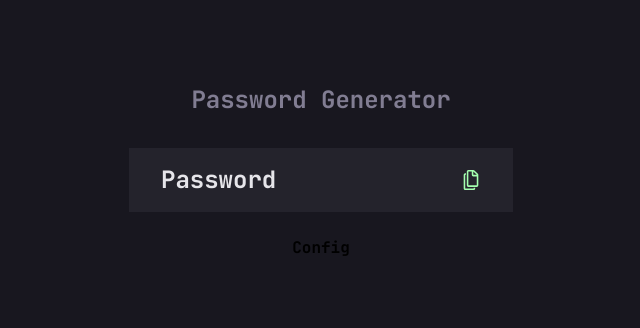
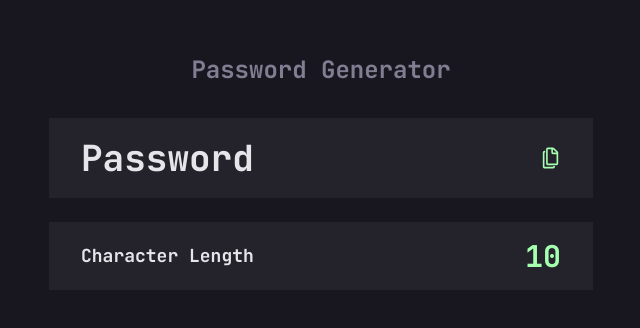
Before and after one commit to sarmaakondi/password-generator, a React (Vite) app: page / in a window 1280 px wide. Shown: the part 228-556 px from the top of the page, without its empty margins (319-959 px from the left). Built offline with nearby package versions, Linux system fonts and the light colour scheme.

Commit message:
Update the layout and font size

```diff
--- /dev/null
+++ b/src/CharacterLength.jsx
@@ -0,0 +1,10 @@
+const CharacterLength = () => {
+    return (
+        <div className="w-[34rem] flex items-center justify-between bg-componentBg px-8 py-4">
+            <h2 className="text-textColor text-lg">Character Length</h2>
+            <p className="text-customGreen text-3xl">10</p>
+        </div>
+    );
+};
+
+export default CharacterLength;
--- a/src/Config.jsx
+++ b/src/Config.jsx
@@ -1,9 +1,7 @@
+import CharacterLength from "./CharacterLength";
+
 const Config = () => {
-    return (
-        <div>
-            <h1>Config</h1>
-        </div>
-    );
+    return <CharacterLength />;
 };
 
 export default Config;
--- a/src/Password.jsx
+++ b/src/Password.jsx
@@ -1,10 +1,11 @@
 const Password = () => {
     return (
-        <div className="w-96 flex items-center justify-between bg-componentBg px-8 py-4 mb-6">
-            <h1 className="text-textColor text-2xl">Password </h1>
+        <div className="w-[34rem] h-20 flex items-center justify-between bg-componentBg px-8 py-4 mb-6">
+            <h2 className="text-textColor text-4xl">Password </h2>
             <svg
                 className="fill-customGreen hover:fill-textColor cursor-pointer"
-                width="20px"
+                width="21px"
+                height="24px"
                 viewBox="0 0 16 16"
                 xmlns="http://www.w3.org/2000/svg"
             >
```
